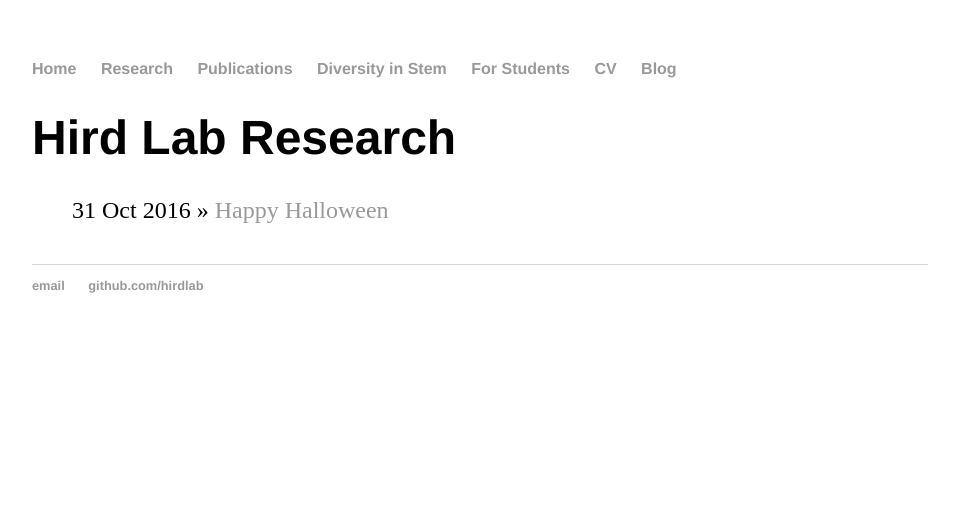
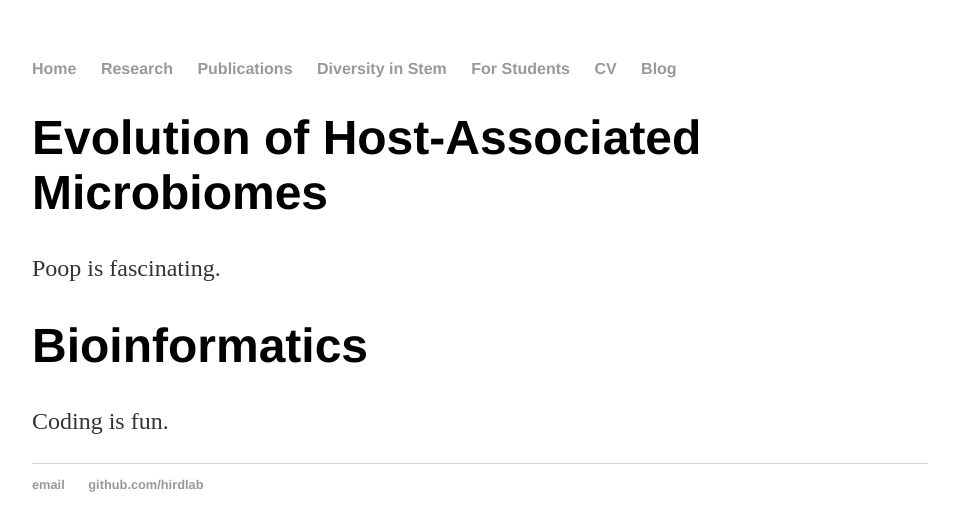
Before and after one commit to HirdLab/HirdLab.github.io, a Jekyll site: the page built from research/index.html, in a window 1280 px wide. Shown: the top 531 px of the page, without its empty margins (160-1119 px from the left). Built offline with Jekyll 4.4.1, drawn with Linux system fonts in a browser that asks for light colours.

Commit message:
Update index.html

```diff
--- a/research/index.html
+++ b/research/index.html
@@ -2,10 +2,9 @@
 layout: default
 title: Hird Lab Research
 ---
-	<h1>{{ page.title }}</h1>
-	<ul class="posts">
-
-	  {% for post in site.posts %}
-	    <li><span>{{ post.date | date_to_string }}</span> » <a href="{{ post.url }}" title="{{ post.title }}">{{ post.title }}</a></li>
-	  {% endfor %}
-	</ul>
+<div class = "blurb">
+	<h1> Evolution of Host-Associated Microbiomes </h1>
+		<p> Poop is fascinating. </p>
+	<h1> Bioinformatics </h1>
+		<p> Coding is fun. </p>
+</div><!-- /.blurb -->
```
